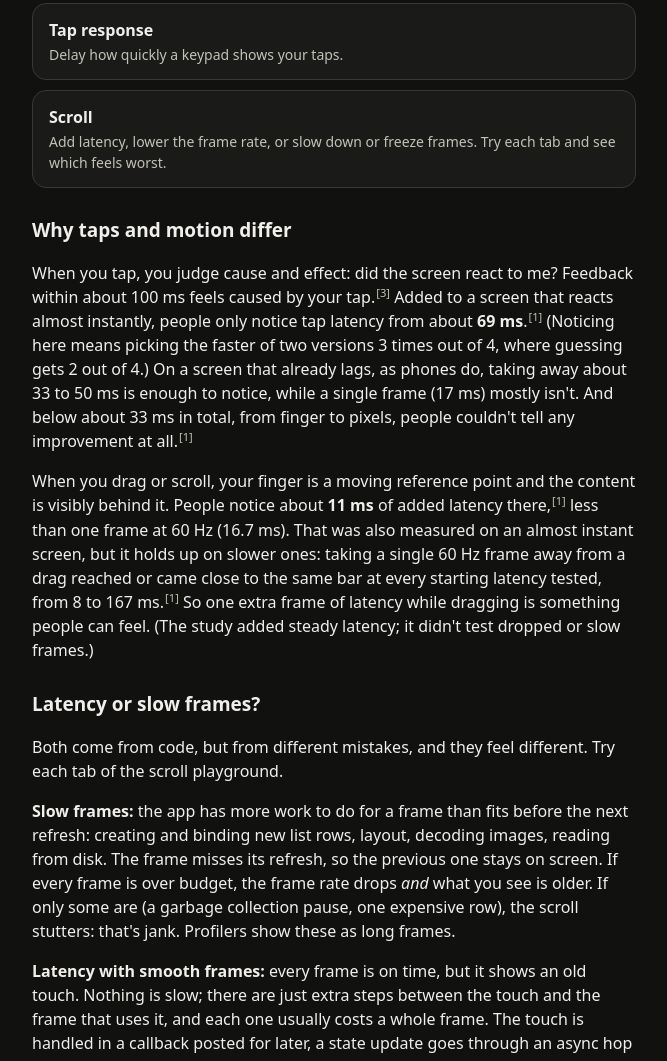
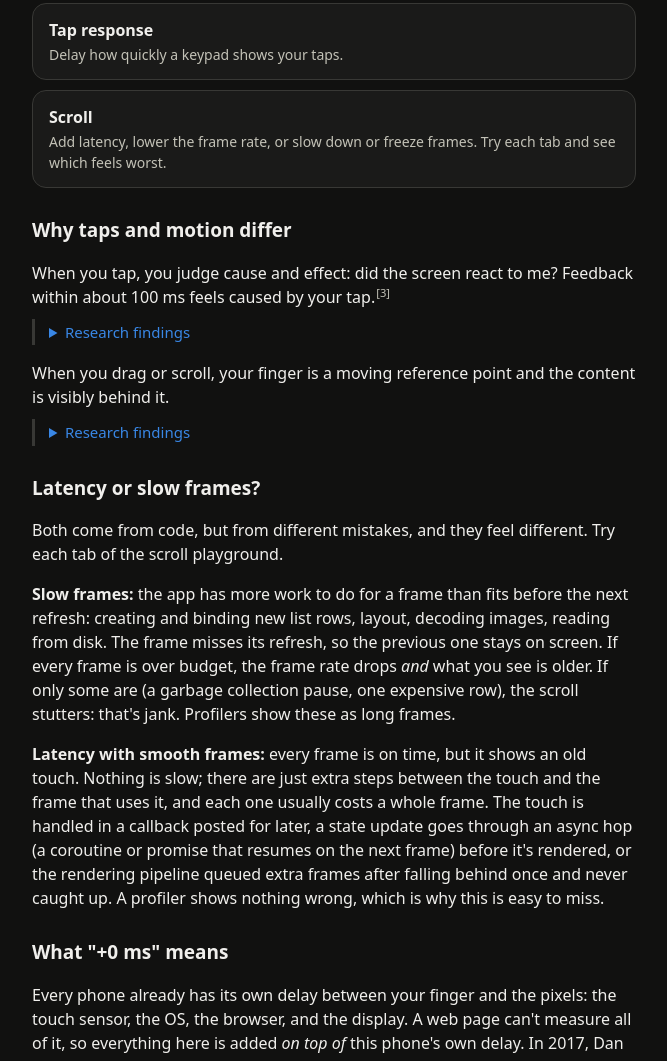
Before and after one commit to pyricau/feel-the-lag, a plain HTML site: page index.html in a window 1280 px wide. Shown: the part 654-1715 px from the top of the page, without its empty margins (306-973 px from the left). Drawn offline with Linux system fonts and the light colour scheme.

Commit message:
Fold the research findings under each home page paragraph
The tap and drag paragraphs mixed the idea with the study's numbers and
caveats. Keep the idea in the paragraph and put the numbers in a
collapsed "Research findings" section under each.

Co-Authored-By: Claude Opus 5.5 <noreply@anthropic.com>

```diff
--- a/js/main.js
+++ b/js/main.js
@@ -36,8 +36,16 @@ function renderHome() {
       </div>
 
       <h2>Why taps and motion differ</h2>
-      <p>When you tap, you judge cause and effect: did the screen react to me? Feedback within about 100 ms feels caused by your tap.<sup class="ref">[3]</sup> Added to a screen that reacts almost instantly, people only notice tap latency from about <b>69 ms</b>.<sup class="ref">[1]</sup> (Noticing here means picking the faster of two versions 3 times out of 4, where guessing gets 2 out of 4.) On a screen that already lags, as phones do, taking away about 33 to 50 ms is enough to notice, while a single frame (17 ms) mostly isn't. And below about 33 ms in total, from finger to pixels, people couldn't tell any improvement at all.<sup class="ref">[1]</sup></p>
-      <p>When you drag or scroll, your finger is a moving reference point and the content is visibly behind it. People notice about <b>11 ms</b> of added latency there,<sup class="ref">[1]</sup> less than one frame at 60 Hz (16.7 ms). That was also measured on an almost instant screen, but it holds up on slower ones: taking a single 60 Hz frame away from a drag reached or came close to the same bar at every starting latency tested, from 8 to 167 ms.<sup class="ref">[1]</sup> So one extra frame of latency while dragging is something people can feel. (The study added steady latency; it didn't test dropped or slow frames.)</p>
+      <p>When you tap, you judge cause and effect: did the screen react to me? Feedback within about 100 ms feels caused by your tap.<sup class="ref">[3]</sup></p>
+      <details class="findings">
+        <summary>Research findings</summary>
+        <p>Added to a screen that reacts almost instantly, people only notice tap latency from about <b>69 ms</b>.<sup class="ref">[1]</sup> (Noticing here means picking the faster of two versions 3 times out of 4, where guessing gets 2 out of 4.) On a screen that already lags, as phones do, taking away about 33 to 50 ms is enough to notice, while a single frame (17 ms) mostly isn't. And below about 33 ms in total, from finger to pixels, people couldn't tell any improvement at all.<sup class="ref">[1]</sup></p>
+      </details>
+      <p>When you drag or scroll, your finger is a moving reference point and the content is visibly behind it.</p>
+      <details class="findings">
+        <summary>Research findings</summary>
+        <p>People notice about <b>11 ms</b> of added latency while dragging,<sup class="ref">[1]</sup> less than one frame at 60 Hz (16.7 ms). That was also measured on an almost instant screen, but it holds up on slower ones: taking a single 60 Hz frame away from a drag reached or came close to the same bar (picking the faster version 3 times out of 4) at every starting latency tested, from 8 to 167 ms.<sup class="ref">[1]</sup> So one extra frame of latency while dragging is something people can feel. (The study added steady latency; it didn't test dropped or slow frames.)</p>
+      </details>
 
       <h2>Latency or slow frames?</h2>
       <p>Both come from code, but from different mistakes, and they feel different. Try each tab of the scroll playground.</p>
--- a/style.css
+++ b/style.css
@@ -593,6 +593,22 @@ details {
   margin: 16px 0;
 }
 
+.findings {
+  margin: -6px 0 16px;
+  padding: 2px 14px;
+  border-left: 3px solid var(--line);
+}
+
+.findings summary {
+  cursor: pointer;
+  color: var(--accent);
+  font-size: 15px;
+}
+
+.findings p {
+  margin: 8px 0;
+}
+
 .trials {
   width: 100%;
   border-collapse: collapse;
```
